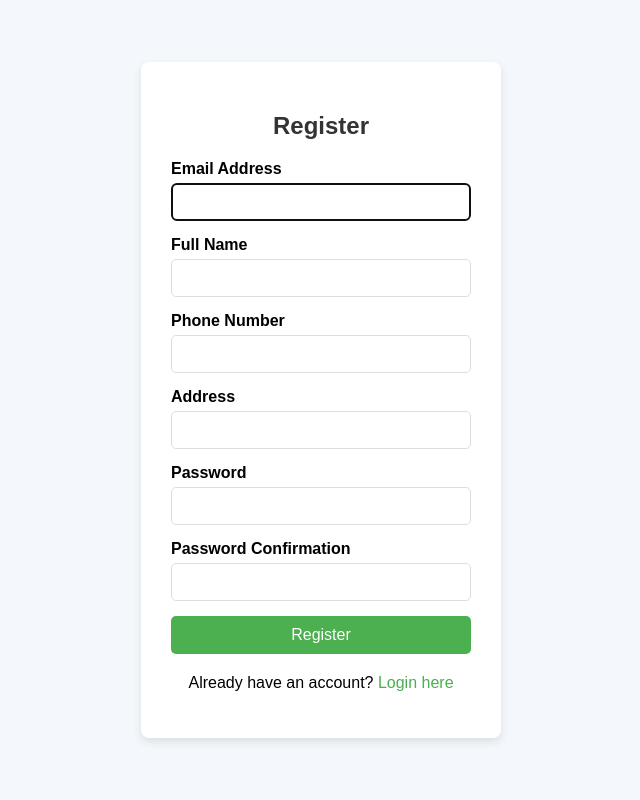
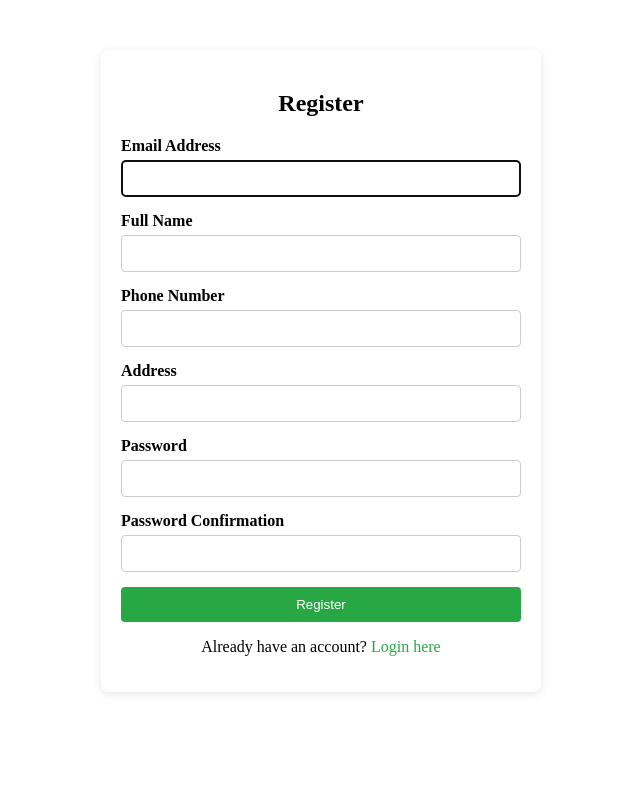
Before and after one commit to OleksandrVozhdai/OnlineShop-Django, a Django app: page /registration/ in a window 1280 px wide. Shown: the whole page, without its empty margins (319-959 px from the left). Run offline with Django 5.2, Linux system fonts and the light colour scheme.

Commit message:
Moved messages above forms and stylized them
- Moved message display in registration.html and login.html above forms.
- Changed alert-success style: green background, white text.
- Added JavaScript to make messages disappear after 7 seconds with smooth animation.

```diff
--- a/devicemarket/settings.py
+++ b/devicemarket/settings.py
@@ -138,7 +138,7 @@ EMAIL_HOST = 'mail.hosting.reg.ru'  # SMTP-сервер REG.RU
 EMAIL_PORT = 587  # Порт для TLS
 EMAIL_USE_TLS = True  # Використовуємо TLS для безпечного з'єднання
 EMAIL_HOST_USER = 'admin@deinekogames.net'  # Твій email для надсилання
-EMAIL_HOST_PASSWORD = 'SECRET'  # Пароль для твого email
+EMAIL_HOST_PASSWORD = 'secret'  # Пароль для твого email
 DEFAULT_FROM_EMAIL = 'admin@deinekogames.net'  # Email, з якого будуть надсилатися листи
 
 # Налаштування для авторизації та перенаправлення
--- a/static/css/auth-styles.css
+++ b/static/css/auth-styles.css
@@ -1,76 +1,78 @@
-/* auth-styles.css */
-
-/* Загальні стилі для сторінок авторизації та реєстрації */
-body {
-    font-family: Arial, sans-serif;
-    background-color: #f4f7fc;
-    display: flex;
-    justify-content: center;
-    align-items: center;
-    height: 100vh;
-    margin: 0;
+.form-container {
+    max-width: 400px;
+    margin: 50px auto;
+    padding: 20px;
+    background-color: #fff;
+    border-radius: 8px;
+    box-shadow: 0 2px 10px rgba(0, 0, 0, 0.1);
 }
 
-.form-container {
-    background-color: white;
-    padding: 30px;
-    border-radius: 8px;
-    box-shadow: 0 4px 10px rgba(0, 0, 0, 0.1);
-    width: 300px;
-}
-
-h2 {
+.form-container h2 {
     text-align: center;
     margin-bottom: 20px;
-    color: #333;
 }
 
 .form-group {
     margin-bottom: 15px;
 }
 
-label {
+.form-group label {
     display: block;
     margin-bottom: 5px;
     font-weight: bold;
 }
 
-input[type="text"],
-input[type="email"],
-input[type="tel"],
-input[type="password"] {
+.form-group input {
     width: 100%;
     padding: 10px;
-    border: 1px solid #ddd;
-    border-radius: 5px;
-    font-size: 14px;
+    border: 1px solid #ccc;
+    border-radius: 4px;
+    box-sizing: border-box;
 }
 
-button[type="submit"] {
+.btn {
     width: 100%;
     padding: 10px;
-    background-color: #4CAF50;
+    background-color: #28a745;
     color: white;
     border: none;
-    border-radius: 5px;
-    font-size: 16px;
+    border-radius: 4px;
     cursor: pointer;
 }
 
-button[type="submit"]:hover {
-    background-color: #45a049;
+.btn:hover {
+    background-color: #218838;
 }
 
-p {
+.form-container p {
     text-align: center;
-    margin-top: 20px;
+    margin-top: 10px;
 }
 
-a {
-    color: #4CAF50;
+.form-container p a {
+    color: #28a745;
     text-decoration: none;
 }
 
-a:hover {
+.form-container p a:hover {
     text-decoration: underline;
 }
+
+.alert {
+    padding: 10px;
+    margin-bottom: 15px;
+    border-radius: 4px;
+    transition: opacity 0.5s ease; /* Додаємо плавну анімацію зникнення */
+}
+
+.alert-success {
+    background-color: #28a745; /* Зелений фон */
+    color: #fff; /* Білий текст */
+    border: none;
+}
+
+.alert-error {
+    background-color: #f8d7da;
+    color: #721c24;
+    border: 1px solid #f5c6cb;
+}
--- a/templates/main/registration.html
+++ b/templates/main/registration.html
@@ -45,5 +45,20 @@
         </form>
         <p>Already have an account? <a href="{% url 'main:login' %}">Login here</a></p>
     </div>
+
+    <script>
+        // Зникаюче повідомлення через 7 секунд
+        document.addEventListener('DOMContentLoaded', function() {
+            const alerts = document.querySelectorAll('.alert');
+            alerts.forEach(alert => {
+                setTimeout(() => {
+                    alert.style.opacity = '0';
+                    setTimeout(() => {
+                        alert.remove();
+                    }, 500); // Даємо час на анімацію зникнення
+                }, 7000); // 7 секунд
+            });
+        });
+    </script>
 </body>
 </html>
```
Also changed, not shown: templates/main/login.html (+15 -0 lines).
